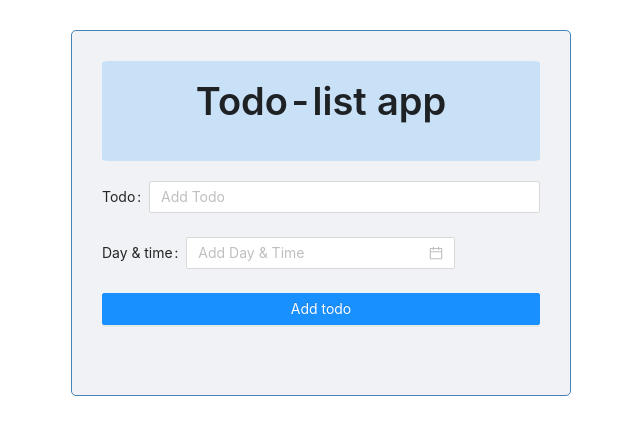
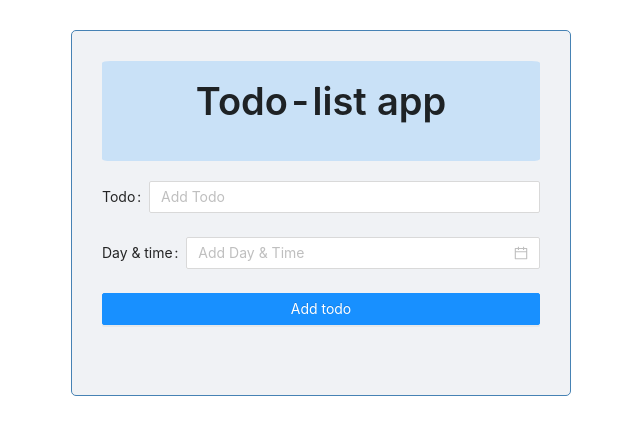
Before and after one commit to VolodyaHovhannisyan/nest-react-todo, a React (Create React App) app in the folder todo-frontend/: page / in a window 1280 px wide. Shown: the top 434 px of the page, without its empty margins (319-959 px from the left). Built offline with nearby package versions, Linux system fonts and the light colour scheme; no server answers.

Commit message:
Fixed UI

```diff
--- a/todo-frontend/src/components/FormComponent.jsx
+++ b/todo-frontend/src/components/FormComponent.jsx
@@ -56,6 +56,7 @@ const FormComponent = ({ searchTodo, addTodo, todos }) => {
                                 setDay(dateString)
                             }
                             }
+                            style={{display: 'block'}}
                             allowClear
                         />
                     </Form.Item>
--- a/todo-frontend/src/components/MainComponent.jsx
+++ b/todo-frontend/src/components/MainComponent.jsx
@@ -49,7 +49,6 @@ const MainComponent = () => {
   const deleteTodo = async (id) => {
     deleteTodoFn(id)
     setTodos(todos.filter((todo) => todo._id !== id))
-
   }
 
   useEffect(() => {
```
